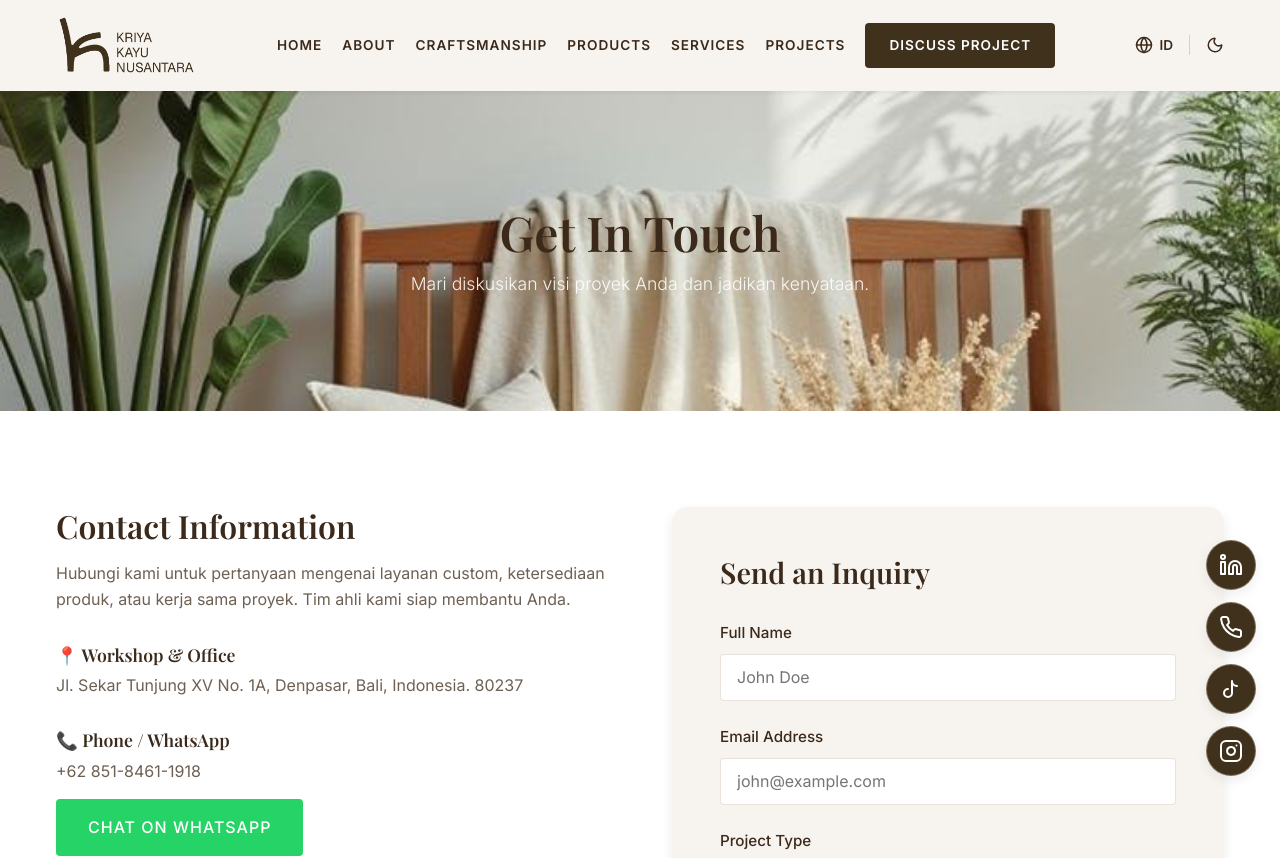
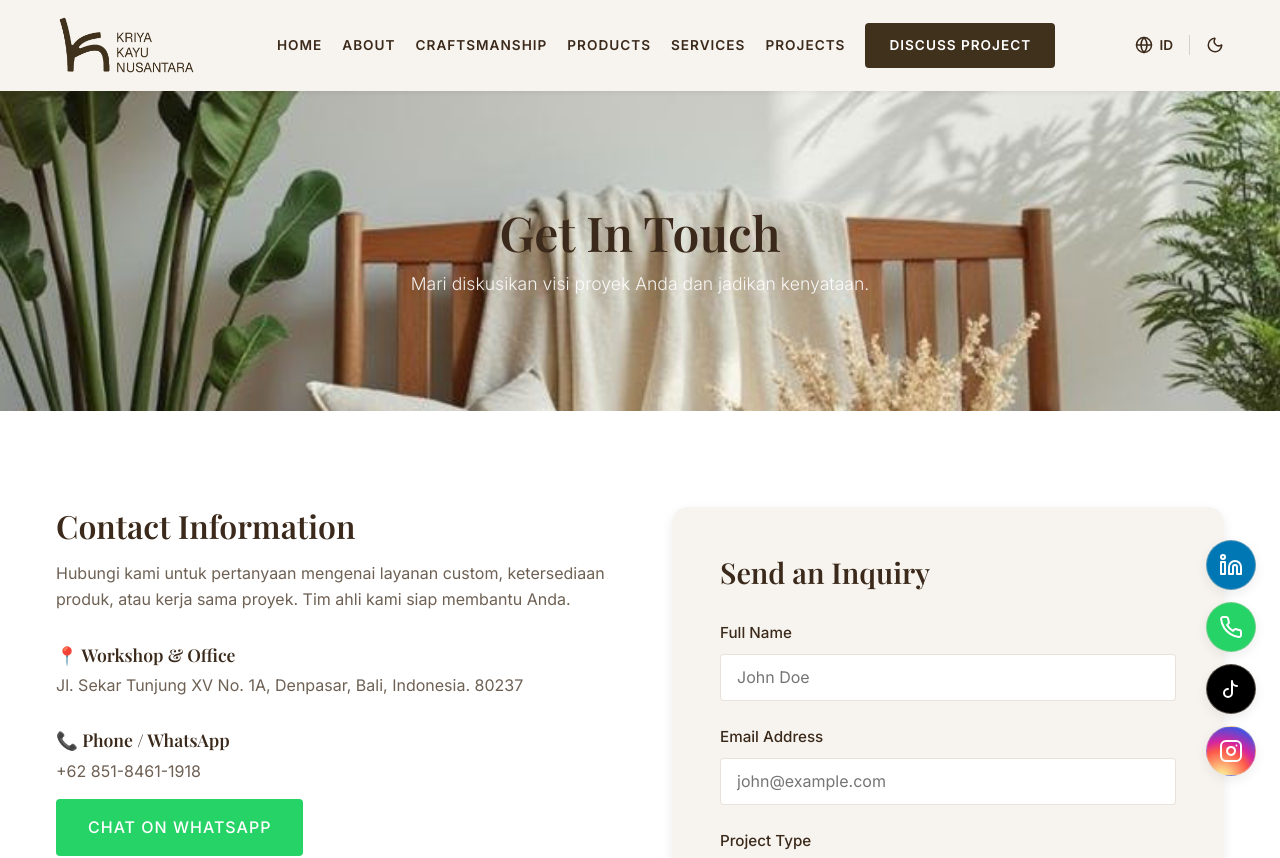
Before and after one commit to Alialkhozini/kriya-kayu-nusantara, a React (Vite) app: page /contact in a window 1280 px wide. Shown: the top 858 px of the page. Built offline with nearby package versions, Linux system fonts and the light colour scheme; a web font is replaced by a local one.

Commit message:
feat: use original brand colors for floating social CTA buttons

```diff
--- a/src/components/FloatingSocials.css
+++ b/src/components/FloatingSocials.css
@@ -54,3 +54,41 @@
     height: 20px;
   }
 }
+
+/* Brand colors for floating social buttons */
+.social-btn.social-btn--linkedin {
+  background-color: #0077b5;
+  color: #ffffff;
+}
+.social-btn.social-btn--linkedin:hover {
+  background-color: #005a87;
+  color: #ffffff;
+}
+
+.social-btn.social-btn--whatsapp {
+  background-color: #25d366;
+  color: #ffffff;
+}
+.social-btn.social-btn--whatsapp:hover {
+  background-color: #1ebe57;
+  color: #ffffff;
+}
+
+.social-btn.social-btn--tiktok {
+  background-color: #000000;
+  color: #ffffff;
+}
+.social-btn.social-btn--tiktok:hover {
+  background-color: #222222;
+  color: #ffffff;
+}
+
+.social-btn.social-btn--instagram {
+  background: radial-gradient(circle at 30% 107%, #fdf497 0%, #fdf497 5%, #fd5949 45%, #d6249f 60%, #285aeb 90%);
+  color: #ffffff;
+}
+.social-btn.social-btn--instagram:hover {
+  background: radial-gradient(circle at 30% 107%, #fdf497 0%, #fdf497 5%, #fd5949 45%, #d6249f 60%, #285aeb 90%);
+  filter: brightness(0.9);
+  color: #ffffff;
+}
--- a/src/components/FloatingSocials.jsx
+++ b/src/components/FloatingSocials.jsx
@@ -11,7 +11,7 @@
           <a
             key={key}
             href={href}
-            className="social-btn"
+            className={`social-btn social-btn--${key}`}
             title={label}
             aria-label={label}
             target={external ? '_blank' : undefined}
```
